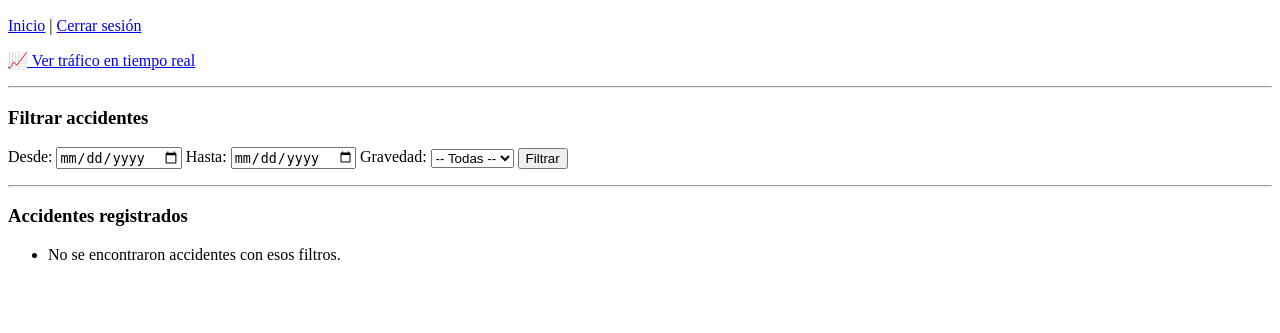
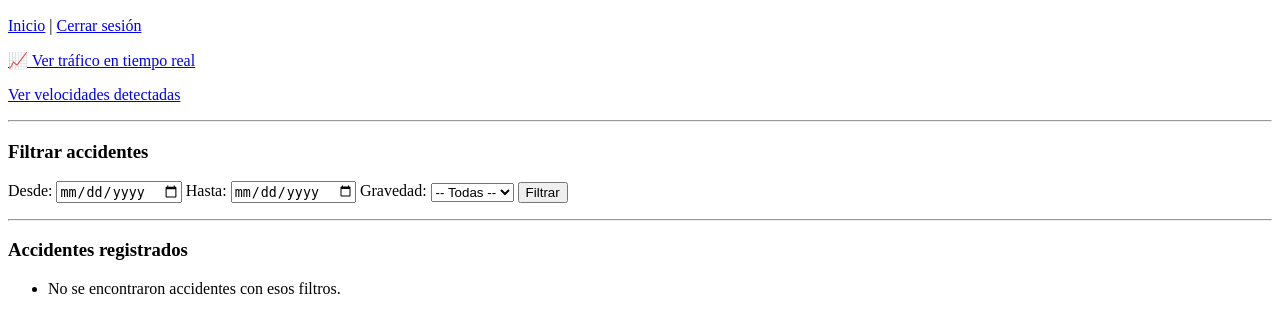
Before and after one commit to anderson619/ObservatorioVialApp, a Django app: template templates/usuarios/panel_jefe.html in a window 1280 px wide. Shown: the part 72-405 px from the top of the page. Run offline with Django 5.2, Linux system fonts and the light colour scheme; the template is opened without the code that fills it, so the values that code supplies are empty.

```diff
--- a/templates/usuarios/panel_jefe.html
+++ b/templates/usuarios/panel_jefe.html
@@ -2,6 +2,7 @@
 <p>Bienvenido, {{ request.user.username }}</p>
 <p><a href="/">Inicio</a> | <a href="/accounts/logout/">Cerrar sesión</a></p>
 <p><a href="{% url 'trafico_tiempo_real' %}">📈 Ver tráfico en tiempo real</a></p>
+<p><a href="{% url 'velocidades_detectadas' %}"> Ver velocidades detectadas</a></p>
 <hr>
 
 <h3>Filtrar accidentes</h3>
```
